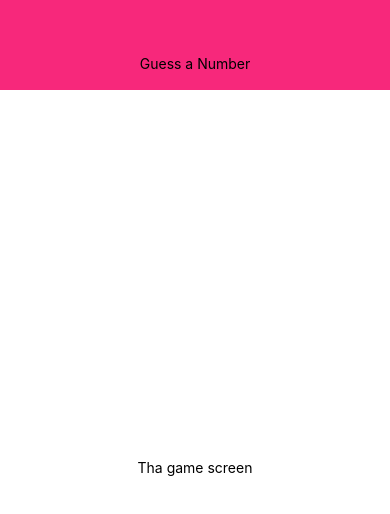
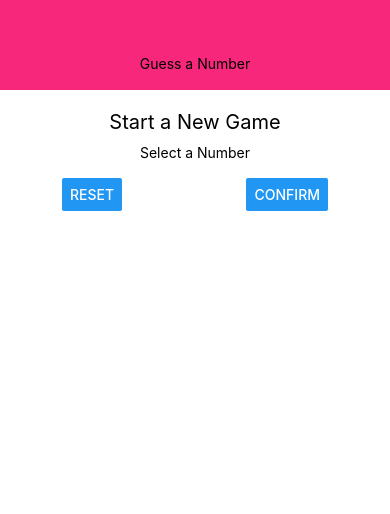
Before and after one commit to kronosGR/ReactNativeGuessAnumber, a React Native app: screen / in a window 390 px wide. Shown: the top 514 px of the page. Built offline with nearby package versions, Linux system fonts and the light colour scheme.

Commit message:
updated the start game layout

```diff
--- a/screens/StartGameScreen.js
+++ b/screens/StartGameScreen.js
@@ -1,9 +1,17 @@
 import React from "react";
-import { StyleSheet, Text, View } from "react-native";
+import { Button, StyleSheet, Text, TextInput, View } from "react-native";
 
 const StartGameScreen = () => {
   return <View style={styles.screen}>
-    <Text>Tha game screen</Text>
+    <Text style={styles.title}>Start a New Game</Text>
+    <View style={styles.inputContainer}>
+      <Text>Select a Number</Text>
+      <TextInput />
+      <View style={styles.buttonContainer}>
+        <Button title="Reset" onPress={()=>{}}/>
+        <Button title="Confirm" onPress={()=>{}}/>
+      </View>
+    </View>
   </View>
 }
 
@@ -12,7 +20,21 @@
     flex: 1,
     padding: 10,
     alignItems: 'center',
-    justifyContent:'center',
+  },
+  title:{
+    fontSize: 20,
+    marginVertical: 10,
+  },
+  inputContainer:{
+    width: 300,
+    maxWidth: '80%',
+    alignItems: 'center',
+  },
+  buttonContainer: {
+    flexDirection: 'row',
+    width: '100%',
+    justifyContent: 'space-between',
+    paddingHorizontal: 15,
   }
 })
 
```
